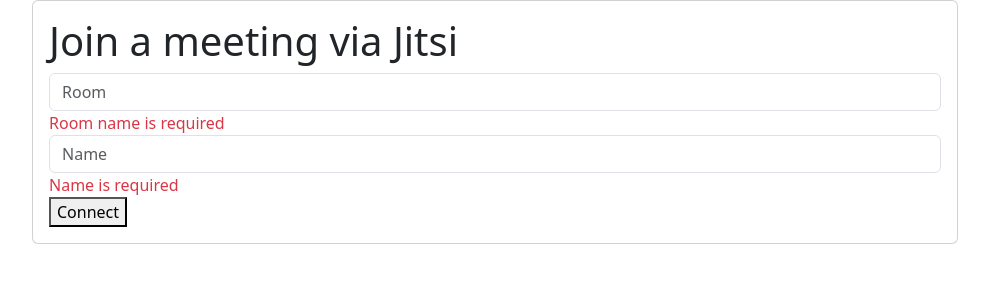
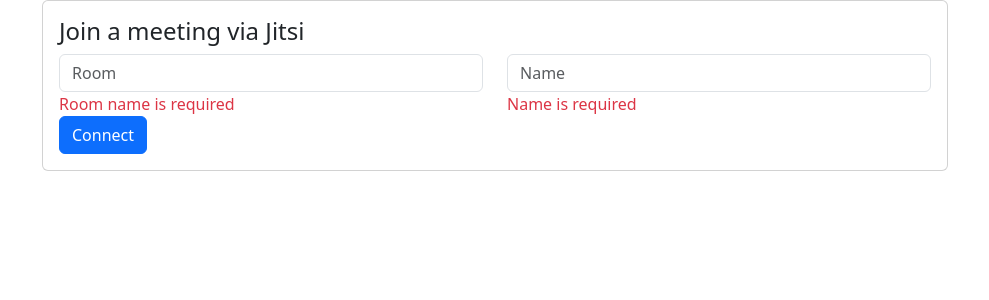
Before and after one commit to nopizzaa/PracticeProjectMedicalScan_2nd, an Angular app in the folder JitsiApiClient/: page / in a window 1280 px wide. Shown: the top 300 px of the page, without its empty margins (145-1134 px from the left). Built offline with nearby package versions, Linux system fonts and the light colour scheme.

Commit message:
Minor layout changes.

```diff
--- a/JitsiApiClient/src/app/jitsi-connect/jitsi-connect.component.html
+++ b/JitsiApiClient/src/app/jitsi-connect/jitsi-connect.component.html
@@ -1,13 +1,13 @@
-<div>
+<div class="container">
   <div class="row justify-content-center">
     <div class="col-lg-10">
       <div class="card">
         <form class="needs-validation">
           <div class="card-body">
-            <h1 class="card-title">Join a meeting via Jitsi</h1>
+            <h4 class="card-title">Join a meeting via Jitsi</h4>
 
             <div class="row">
-              <div>
+              <div class="col">
                 <input
                   class="form-control"
                   placeholder="Room"
@@ -19,7 +19,7 @@
                 </span>
               </div>
 
-              <div>
+              <div class="col">
                 <input
                   class="form-control"
                   placeholder="Name"
@@ -33,7 +33,7 @@
 
             <div class="form-group row">
               <div class="col-sm-10">
-                <button  type="submit">
+                <button class="btn btn-primary" type="submit">
                   Connect
                 </button>
               </div>
```
